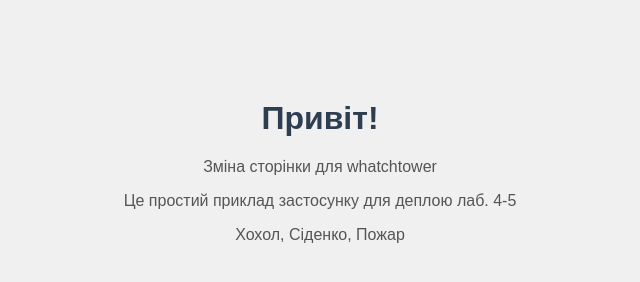
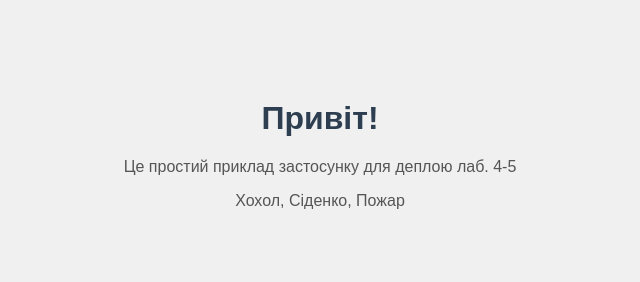
Before and after one commit to Maxim-Khokhol/ci-cd-lab, a plain HTML site: page terraform/index.html in a window 1280 px wide. Shown: the whole page, without its empty margins (320-960 px from the left). Drawn offline with Linux system fonts and the light colour scheme.

Commit message:
Update index.html

```diff
--- a/terraform/index.html
+++ b/terraform/index.html
@@ -7,7 +7,6 @@
 </head>
 <body>
 <h1>Привіт!</h1>
-<p>Зміна сторінки для whatchtower</p>
 <p>Це простий приклад застосунку для деплою лаб. 4-5 </p>
 <p>Хохол, Сіденко, Пожар</p>
 </body>
```
